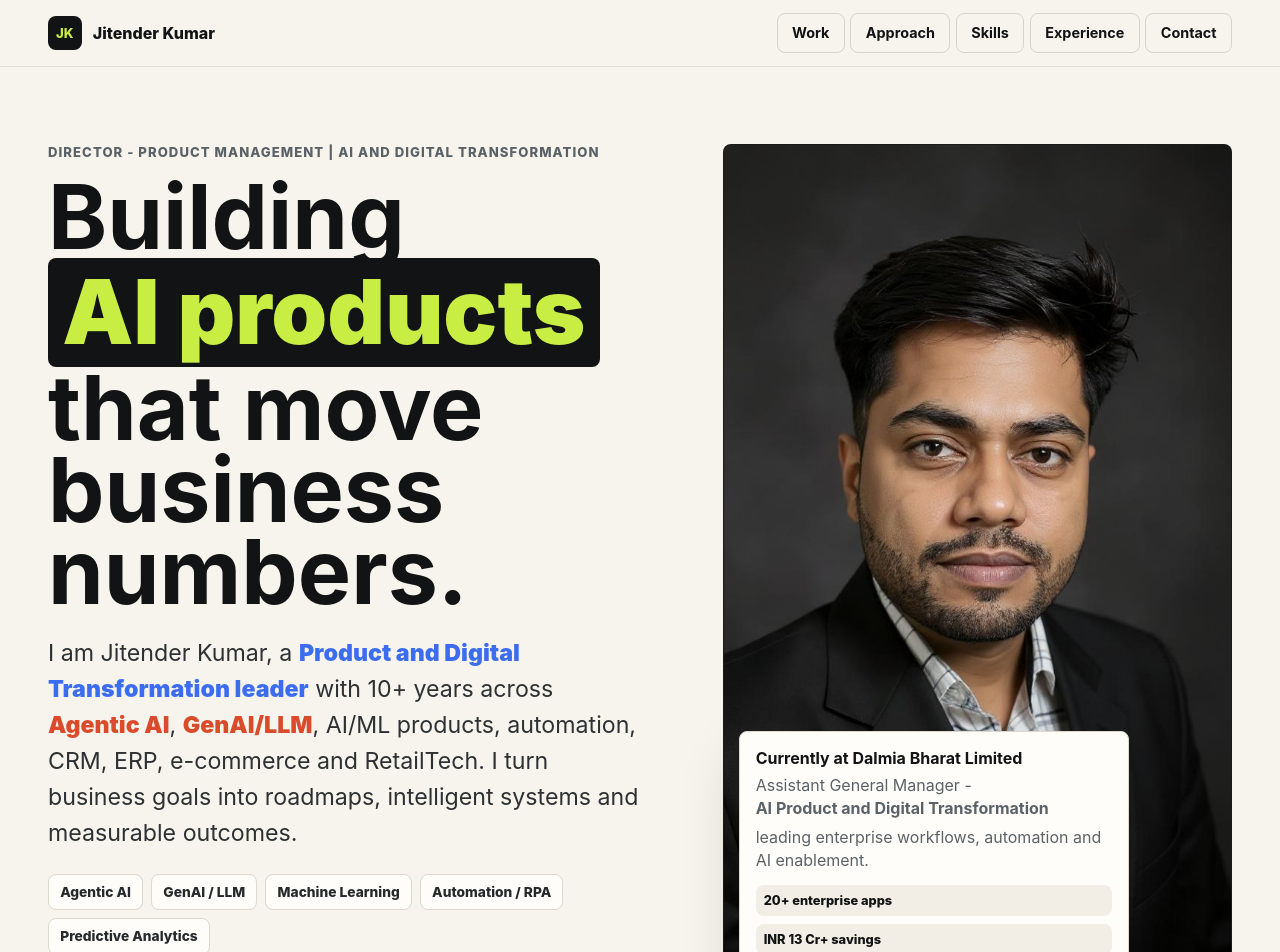
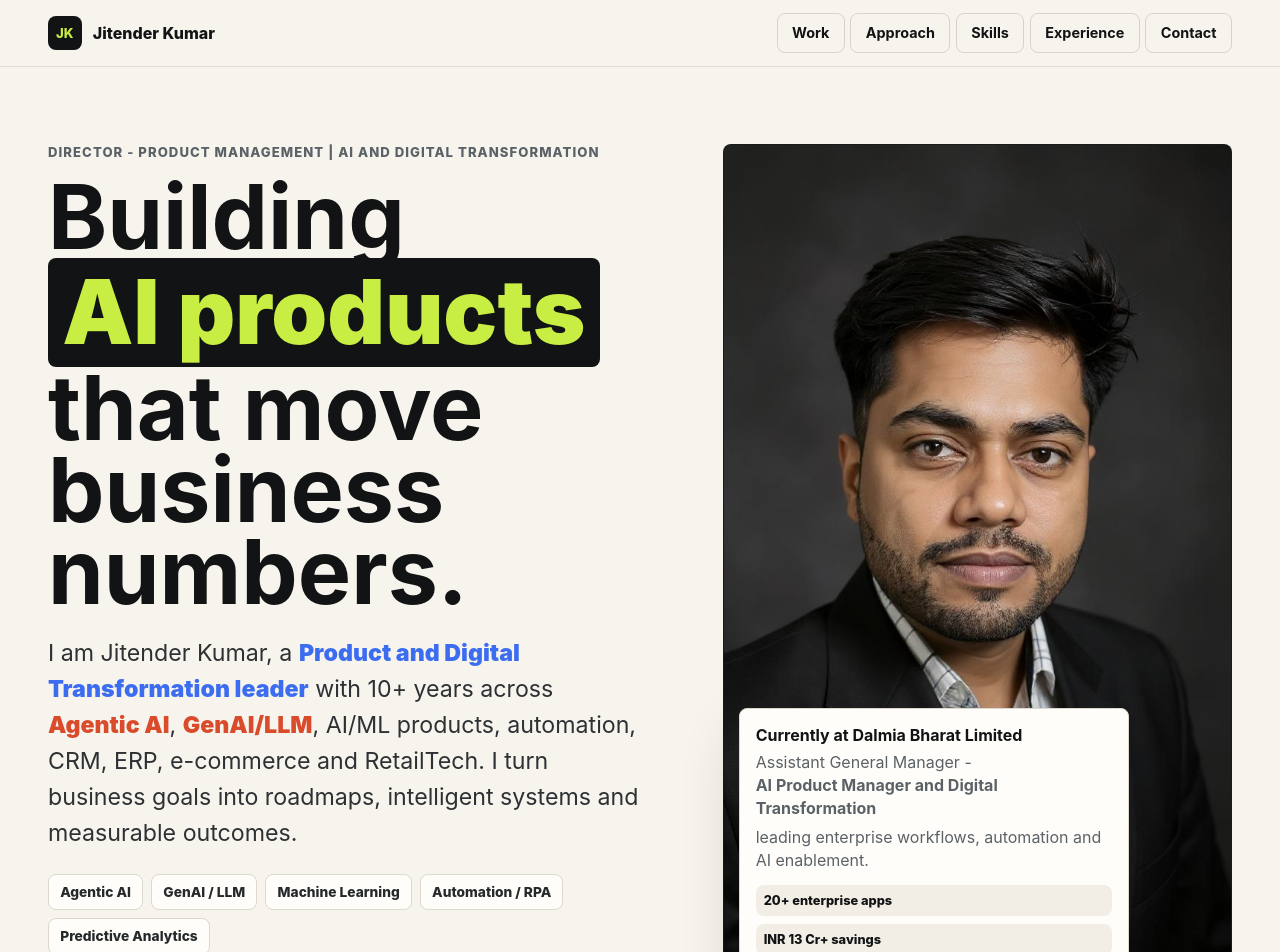
Before and after one commit to Jitender2105/Portfolio, a React (Create React App) app: page / in a window 1280 px wide. Shown: the top 952 px of the page. Built offline with nearby package versions, Linux system fonts and the light colour scheme.

Commit message:
Update AI product manager title

```diff
--- a/src/App.tsx
+++ b/src/App.tsx
@@ -103,7 +103,7 @@ const roles: Role[] = [
   {
     period: "Oct 2025 - Present",
     company: "Dalmia Bharat Limited",
-    title: "Assistant General Manager - AI Product and Digital Transformation",
+    title: "Assistant General Manager - AI Product Manager and Digital Transformation",
     impact:
       "Leading AI-product strategy, Agentic AI/automation use cases, enterprise application modernization and cross-functional transformation roadmaps.",
   },
@@ -1340,7 +1340,7 @@ function App() {
           <aside className="status-card">
             <strong>Currently at Dalmia Bharat Limited</strong>
             <p>
-              Assistant General Manager - <strong>AI Product and Digital Transformation</strong> leading enterprise
+              Assistant General Manager - <strong>AI Product Manager and Digital Transformation</strong> leading enterprise
               workflows, automation and AI enablement.
             </p>
             <div className="status-stack">
```
